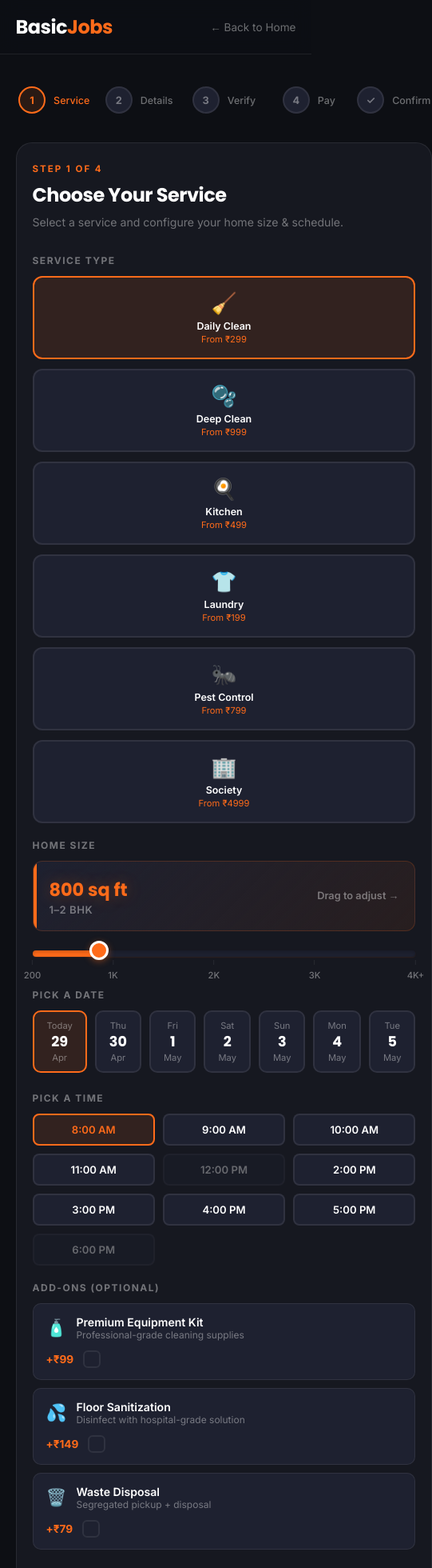
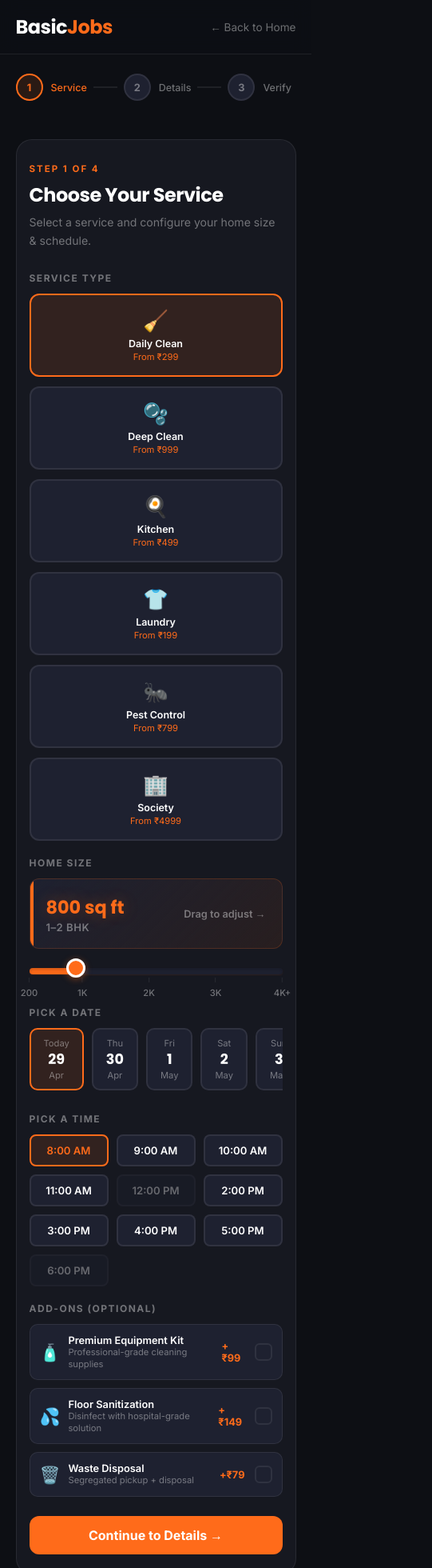
Before and after one commit to krishgupta-5/UTA025, a Next.js app: page /bookings in a window 390 px wide. Shown: the top 1960 px of the page at 80% size, 541 px wide, since content can reach past the window. Built offline with nearby package versions, Linux system fonts and the light colour scheme.

Commit message:
Update bookings module CSS and layout

```diff
--- a/app/bookings/bookings.module.css
+++ b/app/bookings/bookings.module.css
@@ -23,6 +23,11 @@
   grid-template-columns: 1fr 380px;
   gap: 32px;
   align-items: start;
+}
+
+/* CRITICAL FIX: Prevents child elements (like scrolling lists) from blowing out the grid width */
+.pageWrap > div {
+  min-width: 0;
 }
 
 .stepper {
@@ -164,7 +169,14 @@
   letter-spacing: 0.5px;
 }
 
-.dateSlots { display: flex; gap: 10px; overflow-x: auto; padding-bottom: 4px; margin-bottom: 20px; }
+/* Made scrollable areas smooth and hid native scrollbars */
+.dateSlots {
+  display: flex; gap: 10px; overflow-x: auto;
+  padding-bottom: 8px; margin-bottom: 20px;
+  width: 100%; -webkit-overflow-scrolling: touch;
+  scrollbar-width: none;
+}
+.dateSlots::-webkit-scrollbar { display: none; }
 .dateSlot {
   background: var(--slate); border: 2px solid var(--border);
   border-radius: 10px; padding: 10px 16px;
@@ -411,31 +423,61 @@
 
 @media(max-width: 980px) {
   .pageWrap {
-    grid-template-columns: 1fr; /* Switch to single column flow */
+    /* Switch from Grid to Flex to strictly enforce screen constraints */
+    display: flex;
+    flex-direction: column;
+    padding: 24px 5% 60px;
+  }
+  .pageWrap > div {
+    width: 100%;
+    max-width: 100%; /* Force strict boundaries */
   }
   .summaryCard {
     position: static;
-    order: -1; /* Puts the summary card at the top on mobile/tablet */
-    margin-bottom: 20px;
+    order: -1;
+    margin-bottom: 24px;
   }
 }
 
 @media(max-width: 768px) {
   .serviceGrid { grid-template-columns: repeat(2, 1fr); }
   .formGrid { grid-template-columns: 1fr; }
-  .stepper { flex-wrap: wrap; gap: 10px; }
-  .stepLine { display: none; /* Hide lines on small screens if they crowd out */ }
-  .stepItem { justify-content: center; }
+
+  /* Convert stepper to a swipable row instead of wrapping onto two broken lines */
+  .stepper {
+    flex-wrap: nowrap;
+    overflow-x: auto;
+    padding-bottom: 12px;
+    justify-content: flex-start;
+    -webkit-overflow-scrolling: touch;
+    scrollbar-width: none;
+  }
+  .stepper::-webkit-scrollbar { display: none; }
+  .stepItem { flex: 0 0 auto; }
+  .stepLine { display: block; flex: 0 0 30px; }
 }
 
 @media(max-width: 500px) {
-  .serviceGrid { grid-template-columns: 1fr; /* Stack services entirely on small phones */ }
+  .serviceGrid { grid-template-columns: 1fr; }
   .timeGrid { grid-template-columns: repeat(3, 1fr); }
-  .otpBox { width: 44px; height: 52px; font-size: 1.2rem; }
-  .flowCard { padding: 20px; }
+
+  /* Optimize padding for small screens */
+  .flowCard { padding: 24px 16px; }
+
+  .otpInputs { gap: 8px; }
+  .otpBox { width: 40px; height: 52px; font-size: 1.2rem; }
+
   .sizeDisplay { flex-direction: column; align-items: flex-start; gap: 8px; }
-  .addonItem { flex-direction: column; align-items: flex-start; gap: 12px; }
-  .addonCheck { align-self: flex-end; }
+
+  /* FIX: Restore horizontal layout for add-ons, scale font down slightly to prevent squeeze */
+  .addonItem { flex-direction: row; align-items: center; padding: 12px; gap: 8px; }
+  .addonLeft { gap: 10px; }
+  .addonName { font-size: 0.8rem; }
+  .addonDesc { font-size: 0.7rem; line-height: 1.3; }
+  .addonPrice { font-size: 0.8rem; }
+  .addonCheck { align-self: center; }
+
+  .successTitle { font-size: 1.6rem; }
 }
 
 .secLabel {
--- a/app/layout.tsx
+++ b/app/layout.tsx
@@ -8,6 +8,14 @@ export const metadata = {
   description: 'India\'s most reliable home services platform. Verified workers, area-based pricing, and instant backup.',
 }
 
+// Next.js App Router standard for viewport configuration
+export const viewport = {
+  width: 'device-width',
+  initialScale: 1,
+  maximumScale: 1,
+  userScalable: false,
+}
+
 export default function RootLayout({
   children,
 }: {
@@ -16,6 +24,8 @@ export default function RootLayout({
   return (
     <html lang="en">
       <head>
+        {/* Fallback meta tag to strictly enforce mobile responsiveness */}
+        <meta name="viewport" content="width=device-width, initial-scale=1.0, maximum-scale=1.0, user-scalable=0" />
         <link href="https://fonts.googleapis.com/css2?family=Poppins:wght@400;500;600;700&family=Inter:wght@300;400;500;700&display=swap" rel="stylesheet" />
       </head>
       <body className={inter.className}>
```
